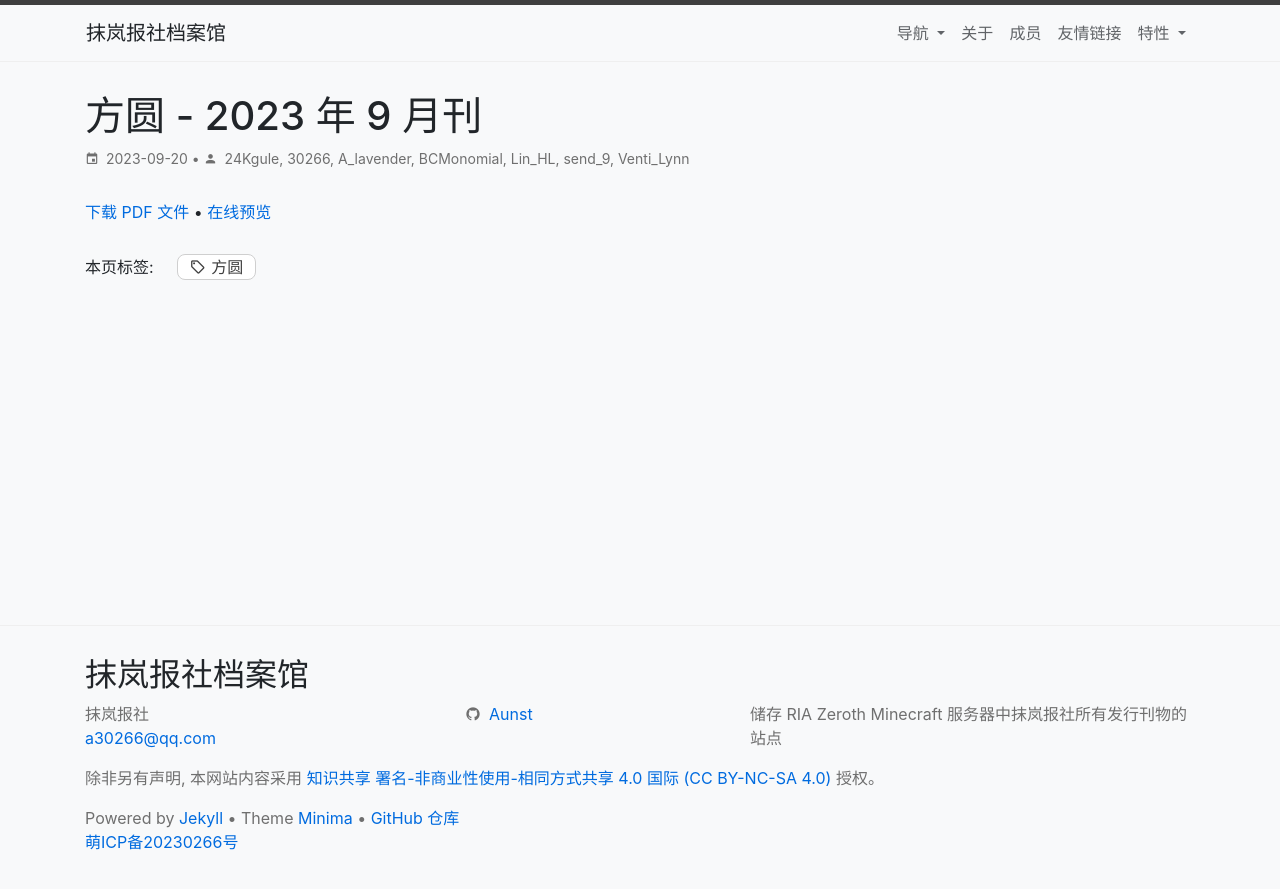
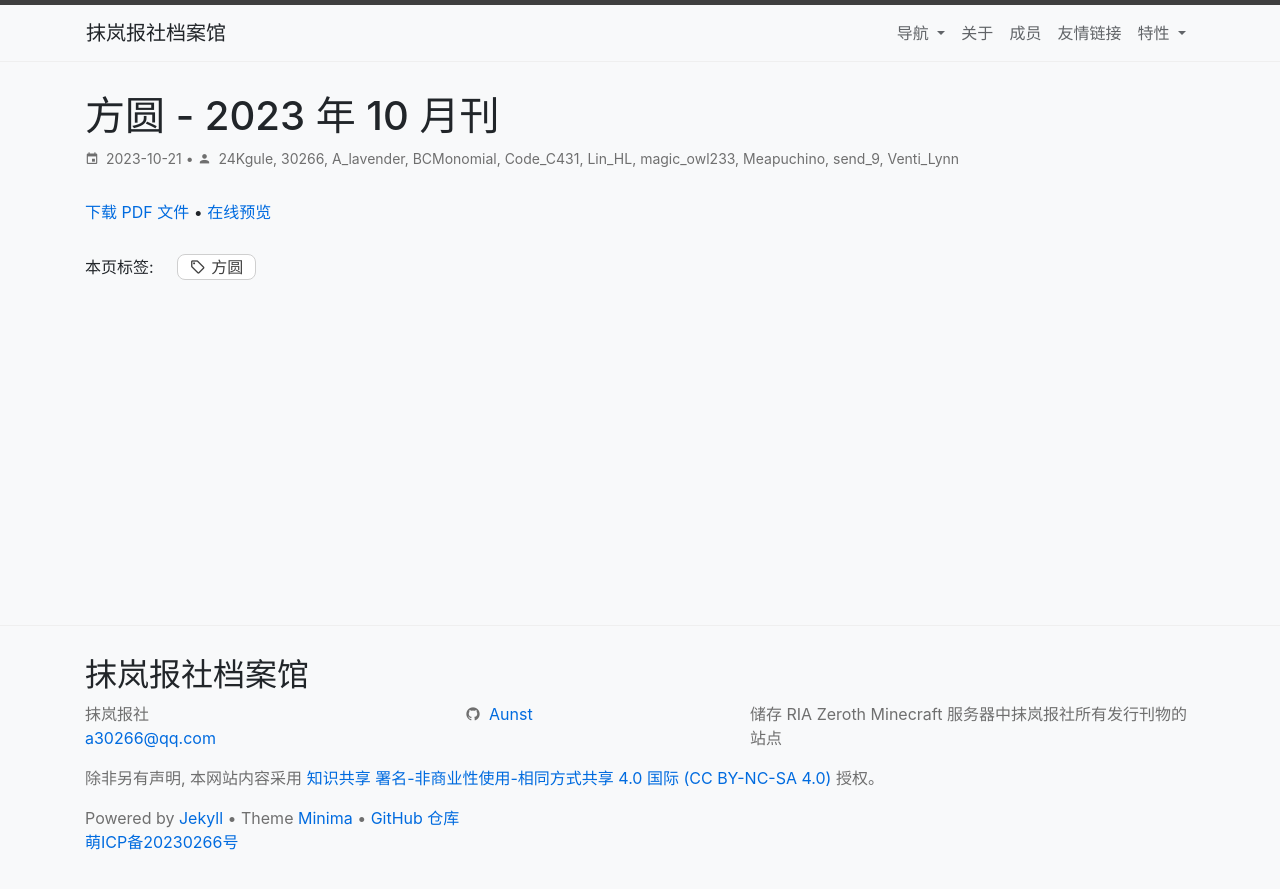
Before and after one commit to Aunst/Matlantic_Newspaper_Office, a Jekyll site: the page built from _posts/2023-10-21-Around-2023-10.markdown, in a window 1280 px wide. Shown: the top 889 px of the page. Built offline with Jekyll 4.4.1, drawn with Linux system fonts in a browser that asks for light colours; nearby versions of some CDN libraries; comment, search, counter and statistics services are not loaded.

Commit message:
bugfixag

```diff
--- a/_posts/2023-10-21-Around-2023-10.markdown
+++ b/_posts/2023-10-21-Around-2023-10.markdown
@@ -1,9 +1,9 @@
 ---
 layout: post
-title: "方圆 - 2023 年 9 月刊"
-date: 2023-9-20 13:10:00 +0800
-author: 24Kgule, 30266, A_lavender, BCMonomial, Lin_HL, send_9, Venti_Lynn
+title: "方圆 - 2023 年 10 月刊"
+date: 2023-10-21 12:10:00 +0800
+author: 24Kgule, 30266, A_lavender, BCMonomial, Code_C431, Lin_HL, magic_owl233, Meapuchino, send_9, Venti_Lynn
 tags: 方圆
 ---
 
-{% include post-components/pdf-navigation.html file="Around-2023-09.pdf" %}
+{% include post-components/pdf-navigation.html file="Around-2023-10.pdf" %}
```
Also changed, not shown: _posts/2023-09-16-Around-2023-09.markdown (+4 -4 lines).
